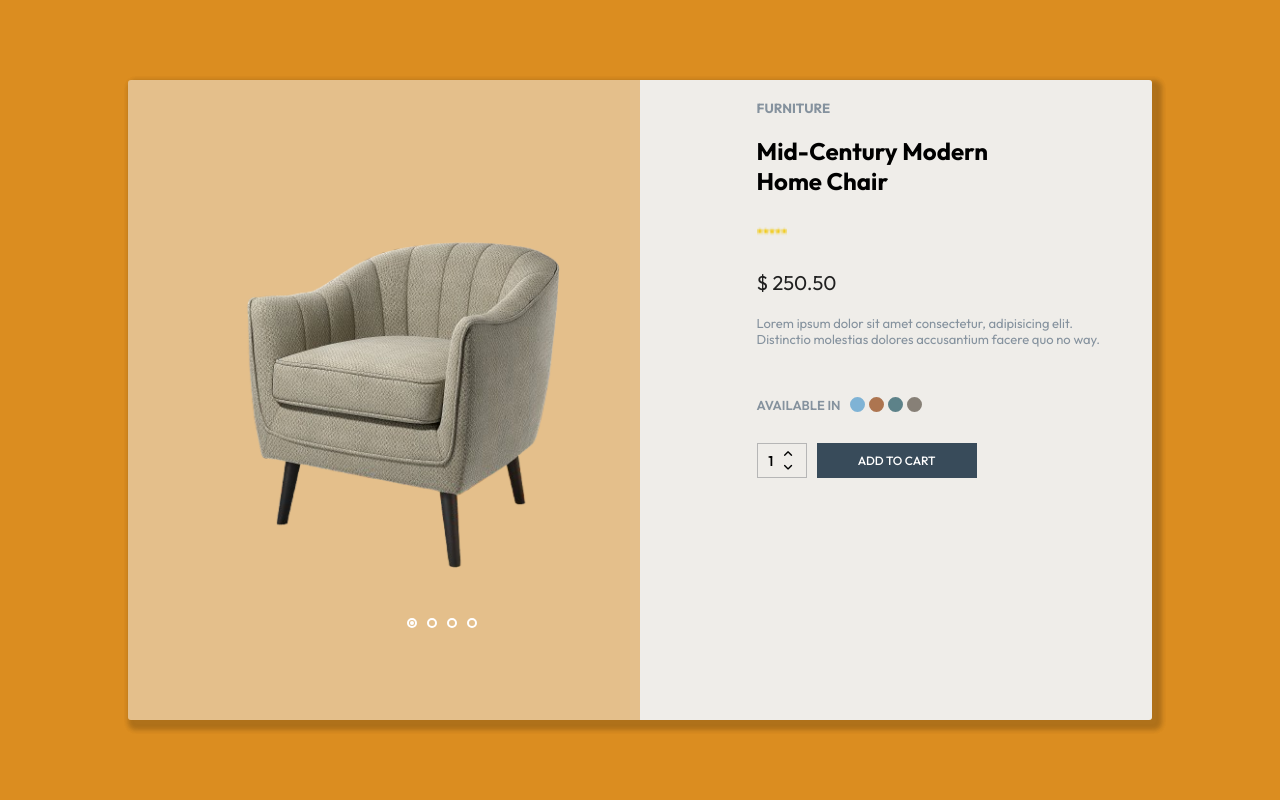
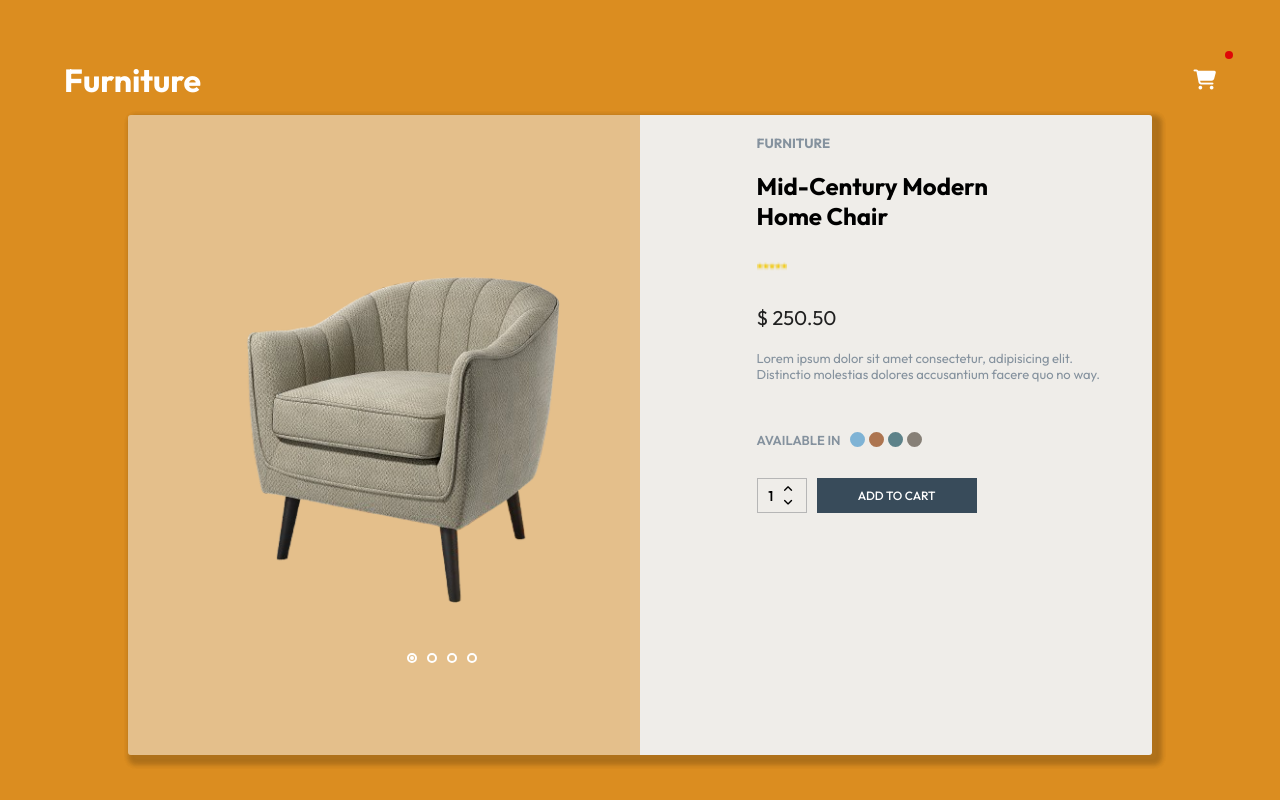
Before and after one commit to Mossad-26/Furniture-store, a plain HTML site: page index.html in a window 1280 px wide. Both pictures are taken after a click on the button "ADD TO CART". Drawn offline with Linux system fonts and the light colour scheme.

Commit message:
third commit

```diff
--- a/index.html
+++ b/index.html
@@ -15,6 +15,12 @@
     <title>Furniture</title>
 </head>
 <body>
+    <header>
+        <h1 style="color: #fff;">Furniture</h1>
+        <div class="cart_div">
+            <i id="cart" class="fa-solid fa-cart-shopping"></i>
+        </div>
+    </header>
     <div class="container">
         <div class="half_left">
             <img id="main_image" src="/images/mid-century_Modern_home_chair-removebg-preview.png" alt="">
@@ -57,7 +63,7 @@
                     <i id="arrow_down" class="fa-solid fa-angle-down"></i>
                 </div>
             </div>
-            <button>Add to cart</button>
+            <button id="btn">Add to cart</button>
         </div>
         </div>
     </div>
--- a/main.js
+++ b/main.js
@@ -6,9 +6,17 @@ let brown_frun = document.querySelector(".color_2");
 let trkwas_frun = document.querySelector(".color_3");
 let gray_frun = document.querySelector(".color_4");
 let main_image = document.getElementById("main_image");
+let btn = document.getElementById("btn");
+let cart = document.getElementById("cart");
+let cart_span = document.createElement("span");
+let cart_div = document.querySelector(".cart_div");
 let y = 0;
+cart_span.id="cart_span";
+cart_span.style.cssText = " position: absolute;top: 51px;right: 47px;background-color: rgb(223, 7, 7);padding: 4px;border-radius: 70%;font-size: 6px;";
+btn.onclick = function(){
+    cart_div.appendChild(cart_span);
 
-
+}
 blue_frun.onclick = function(){
     main_image.src="/images/mid-century_Modern_home_chair-removebg-preview-baby_blue color.png";
 }
--- a/style.css
+++ b/style.css
@@ -10,9 +10,24 @@ body{
     background-color: #db8d20;
     height: 100vh;
     display: flex;
+    flex-direction: column;
     justify-content: center;
     align-items: center;
 }
+header{
+    display: flex;
+    justify-content: space-between;
+    align-items: center;
+    width: 90%;
+    margin: 15px;
+}
+#cart{
+    position: relative;
+    font-size: 20px;
+    color: #fff;
+    cursor: pointer;
+}
+
 .container{
     width: 80%;
     height: 80%;
```
